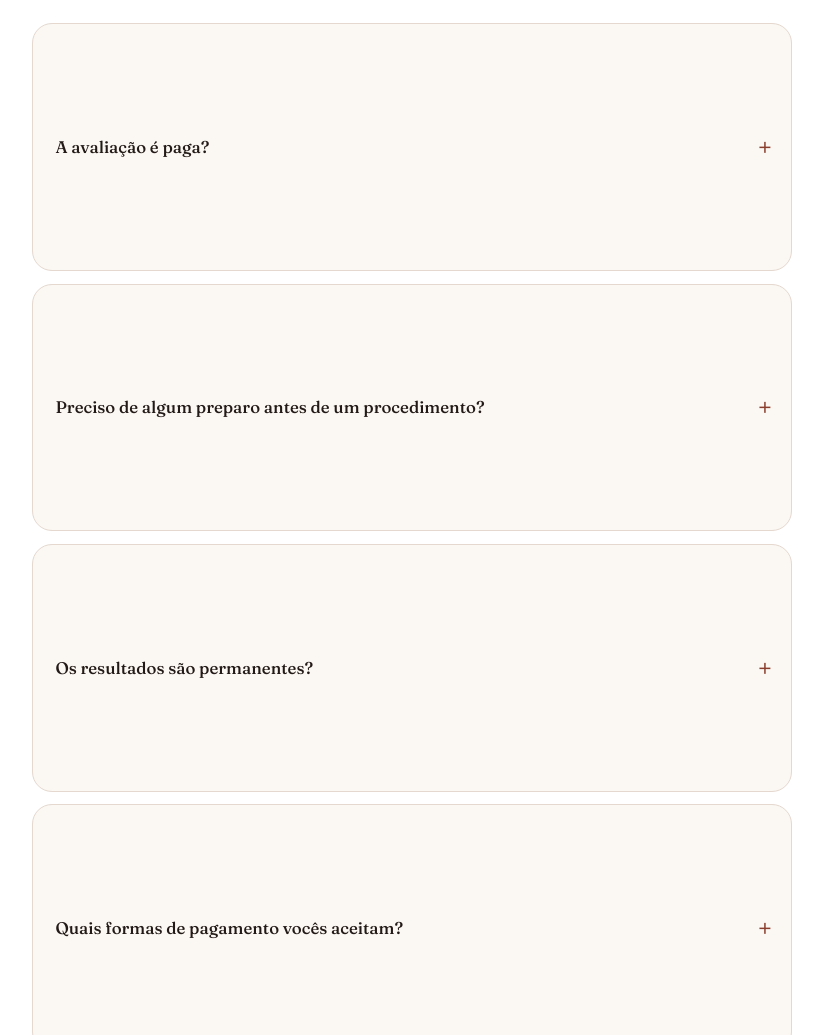
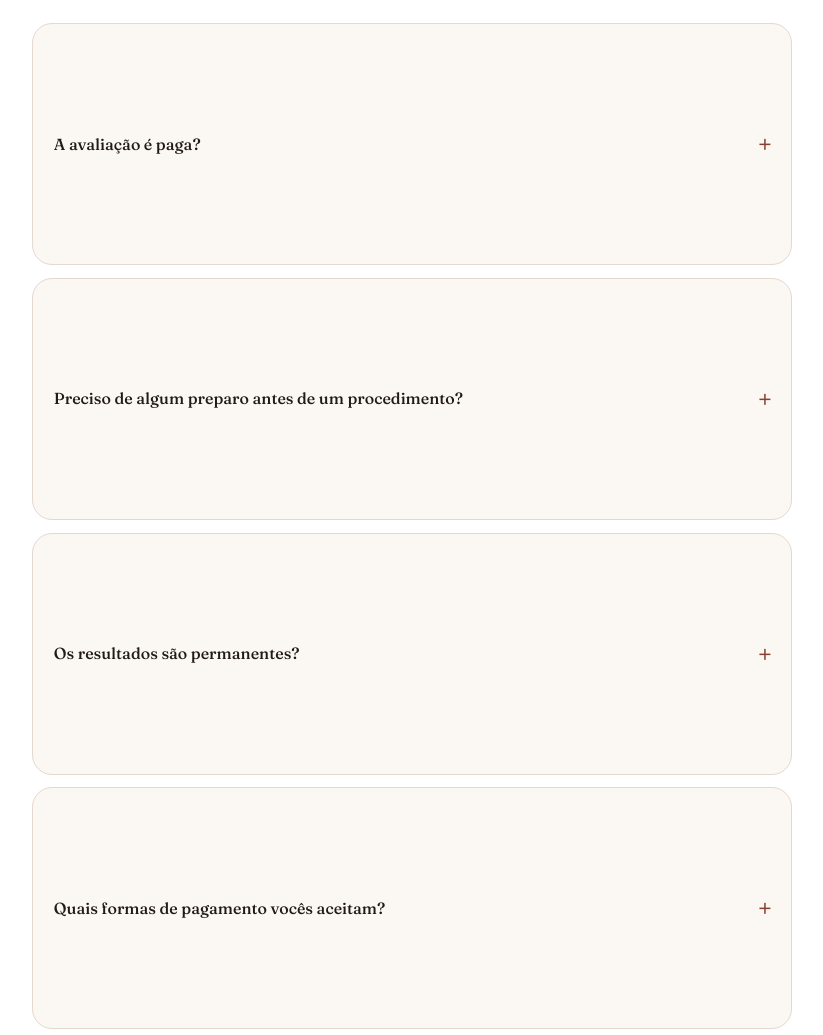
Before and after one commit to SuiraDev/clinica-aurora-landing, a website built with Vite: page index.html in a window 1280 px wide. Shown: the part 3460-4495 px from the top of the page, without its empty margins (228-1051 px from the left). Built offline with nearby package versions, Linux system fonts and the light colour scheme.

Commit message:
fix(faq): compactar acordeões — remover margin herdada do h3, reduzir padding/min-height

```diff
--- a/assets/css/styles.css
+++ b/assets/css/styles.css
@@ -557,18 +557,20 @@ details.faq {
 details.faq summary {
   list-style: none;
   cursor: pointer;
-  padding: 1.1rem 3rem 1.1rem 1.4rem;
+  padding: .85rem 2.6rem .85rem 1.3rem;
   position: relative;
   display: block;
-  min-height: 44px;
+  min-height: 40px;
 }
 details.faq summary::-webkit-details-marker { display: none; }
 details.faq summary::marker { content: ""; }
 details.faq summary h3 {
   font-family: var(--serif);
-  font-size: 1.05rem;
+  font-size: 1rem;
   font-weight: 500;
   color: var(--ink);
+  margin: 0;
+  line-height: 1.3;
 }
 details.faq summary::after {
   content: "+";
```
